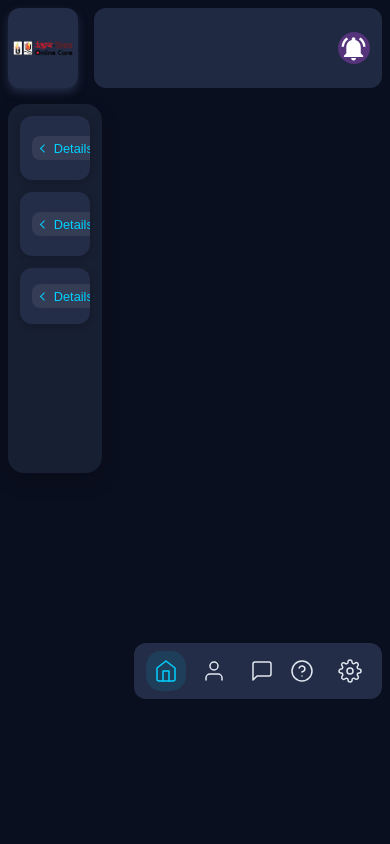
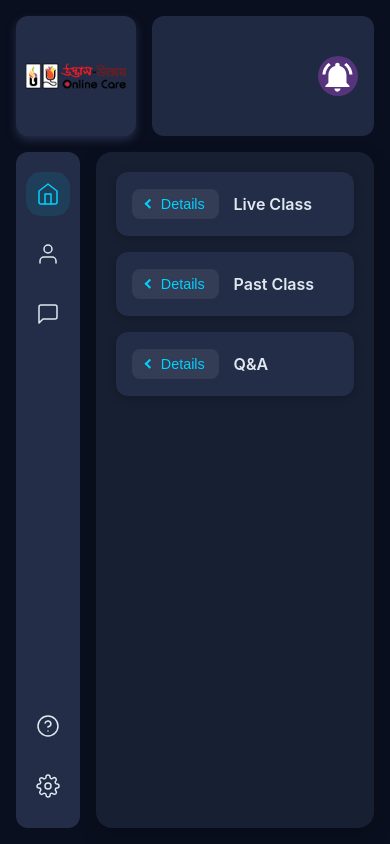
Before and after one commit to TheSparks7/Udvash-Unmesh, a plain HTML site: page index.html in a window 390 px wide. Drawn offline with Linux system fonts and the light colour scheme.

Commit message:
Fixed some media query issues

```diff
--- a/styles.css
+++ b/styles.css
@@ -208,6 +208,7 @@ img {
     padding: 20px;
     gap: 16px;
     overflow-y: auto;
+    min-height: 45px;
 }
 
 .item {
@@ -226,6 +227,7 @@ img {
     transition: transform var(--short-transition) var(--transition-timing),
                 box-shadow var(--short-transition) var(--transition-timing);
     min-height: 64px;
+    min-width: 200px;
 }
 
 .item:hover {
@@ -272,179 +274,3 @@ img {
 .apple-back-button:active {
     transform: scale(0.90);
 }
-
-/* Improved Media Queries */
-@media (max-width: 1024px) {
-    body {
-        padding: 14px;
-        gap: 14px;
-    }
-}
-
-@media (max-width: 768px) {
-    body {
-        padding: 12px;
-        gap: 12px;
-    }
-    .top-section {
-        grid-template-columns: 100px 1fr;
-        height: 12vh;
-        min-height: 80px;
-    }
-    .main-content {
-        grid-template-columns: 56px 1fr;
-    }
-    .sidebar {
-        width: 56px;
-        padding: 16px 8px;
-    }
-    .sidebar:hover {
-        width: 140px;
-    }
-    .container {
-        padding: 16px;
-    }
-}
-
-@media (max-width: 640px) {
-    body {
-        padding: 10px;
-        gap: 10px;
-    }
-    .top-section {
-        grid-template-columns: 80px 1fr;
-        height: 10vh;
-        min-height: 70px;
-    }
-    .upperbox {
-        padding: 8px 12px;
-    }
-    .img2 {
-        width: 32px;
-        height: 32px;
-    }
-    .container {
-        padding: 14px;
-    }
-    .item {
-        padding: 14px;
-        min-height: 60px;
-    }
-    .apple-back-button {
-        padding: 0.4em 0.8em;
-        font-size: 0.85rem;
-    }
-}
-
-@media (max-width: 480px) {
-    body {
-        grid-template-rows: auto auto 1fr;
-        grid-template-areas:
-            "header"
-            "sidebar"
-            "main";
-        padding: 8px;
-        gap: 8px;
-    }
-    .top-section {
-        grid-template-columns: 70px 1fr;
-        min-height: 60px;
-        max-height: 80px;
-    }
-    .main-content {
-        grid-template-columns: 1fr;
-        grid-template-areas: "container";
-    }
-    .sidebar {
-        grid-area: sidebar;
-        height: 56px;
-        flex-direction: row;
-        padding: 0 12px;
-        width: 100%;
-        justify-content: space-between;
-    }
-    .sidebar:hover {
-        width: 100%;
-        height: 56px;
-    }
-    .sidebar-top,
-    .sidebar-bottom {
-        flex-direction: row;
-        height: 100%;
-        align-items: center;
-        gap: 8px;
-        justify-content: center;
-    }
-    .sidebar-item {
-        height: 40px;
-        width: 40px;
-        justify-content: center;
-        padding: 0;
-    }
-    .sidebar:hover .sidebar-item {
-        width: auto;
-        justify-content: center;
-    }
-    .sidebar-text {
-        display: none;
-    }
-    .container {
-        padding: 12px;
-        gap: 12px;
-    }
-    .item {
-        padding: 12px;
-        min-height: 56px;
-    }
-    .apple-back-button {
-        padding: 0.35em 0.7em;
-        margin-right: 0.7em;
-        font-size: 0.8rem;
-    }
-}
-
-/* Landscape mode adjustments Cuz what thinking lol! */
-@media (max-height: 500px) and (orientation: landscape) {
-    body {
-        grid-template-columns: 1fr;
-        grid-template-rows: auto 1fr;
-        grid-template-areas:
-            "header"
-            "main";
-        padding: 8px;
-        gap: 8px;
-    }
-    .top-section {
-        height: 60px;
-        min-height: 50px;
-        max-height: 60px;
-    }
-    .main-content {
-        grid-area: main;
-        display: grid;
-        grid-template-columns: 50px 1fr;
-        grid-template-areas: "sidebar container";
-    }
-    .sidebar {
-        height: auto;
-        width: 50px;
-        flex-direction: column;
-        padding: 12px 6px;
-    }
-    .sidebar-top, .sidebar-bottom {
-        flex-direction: column;
-        gap: 12px;
-    }
-    .sidebar-item {
-        height: 38px;
-        width: 38px;
-    }
-    .container {
-        padding: 12px;
-        gap: 12px;
-    }
-    .item {
-        min-height: 50px;
-        padding: 10px;
-    }
-}
```
